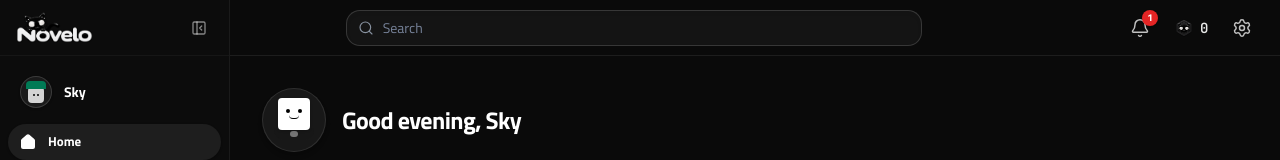
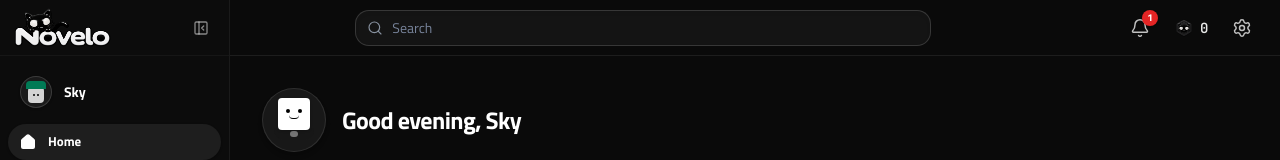
Before and after one commit to Pwooooo/Sox, a React (Vite) app: page / in a window 1280 px wide. Shown: the top 160 px of the page. Built offline with nearby package versions, Linux system fonts and the light colour scheme.

Commit message:
style(brand): enlarge Novelo logo in sidebar and navbar

```diff
--- a/src/components/Navbar.tsx
+++ b/src/components/Navbar.tsx
@@ -33,12 +33,12 @@ export function Navbar({
             <MenuIcon className="size-5" />
           </button>
 
-          {/* Novelo Logo */}
+          {/* Novelo Logo - Enlarged */}
           <a href="#" className="flex items-center gap-2 no-underline group select-none">
             <img
               src="/novelo-icon.png"
               alt="Novelo"
-              className="h-8 w-auto max-h-9 object-contain group-hover:scale-105 transition-transform"
+              className="h-10 w-auto max-h-11 object-contain group-hover:scale-105 transition-transform"
             />
           </a>
         </div>
--- a/src/components/Sidebar.tsx
+++ b/src/components/Sidebar.tsx
@@ -60,12 +60,12 @@ export function Sidebar({
   return (
     <aside className="fixed left-0 top-0 bottom-0 z-50 w-[230px] bg-[#0c0c0c] border-r border-white/[0.06] flex flex-col select-none overflow-y-auto">
       {/* Top Header in Sidebar: Novelo Logo + Collapse Icon */}
-      <div className="h-14 px-4 flex items-center justify-between border-b border-white/[0.04] shrink-0">
+      <div className="h-14 px-3.5 flex items-center justify-between border-b border-white/[0.04] shrink-0">
         <div className="flex items-center gap-2">
           <img
             src="/novelo-icon.png"
             alt="Novelo"
-            className="h-8 w-auto max-h-9 object-contain"
+            className="h-10 w-auto max-h-11 object-contain"
           />
         </div>
 
```
